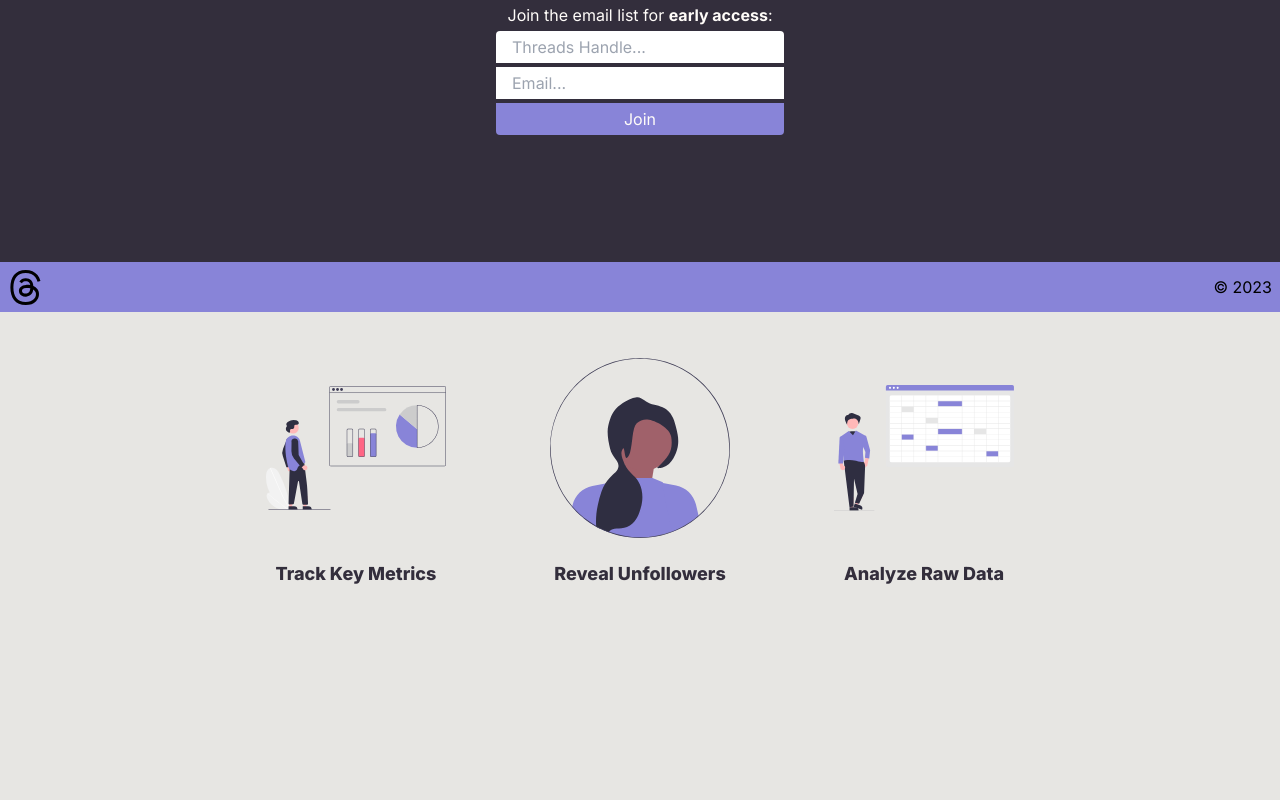
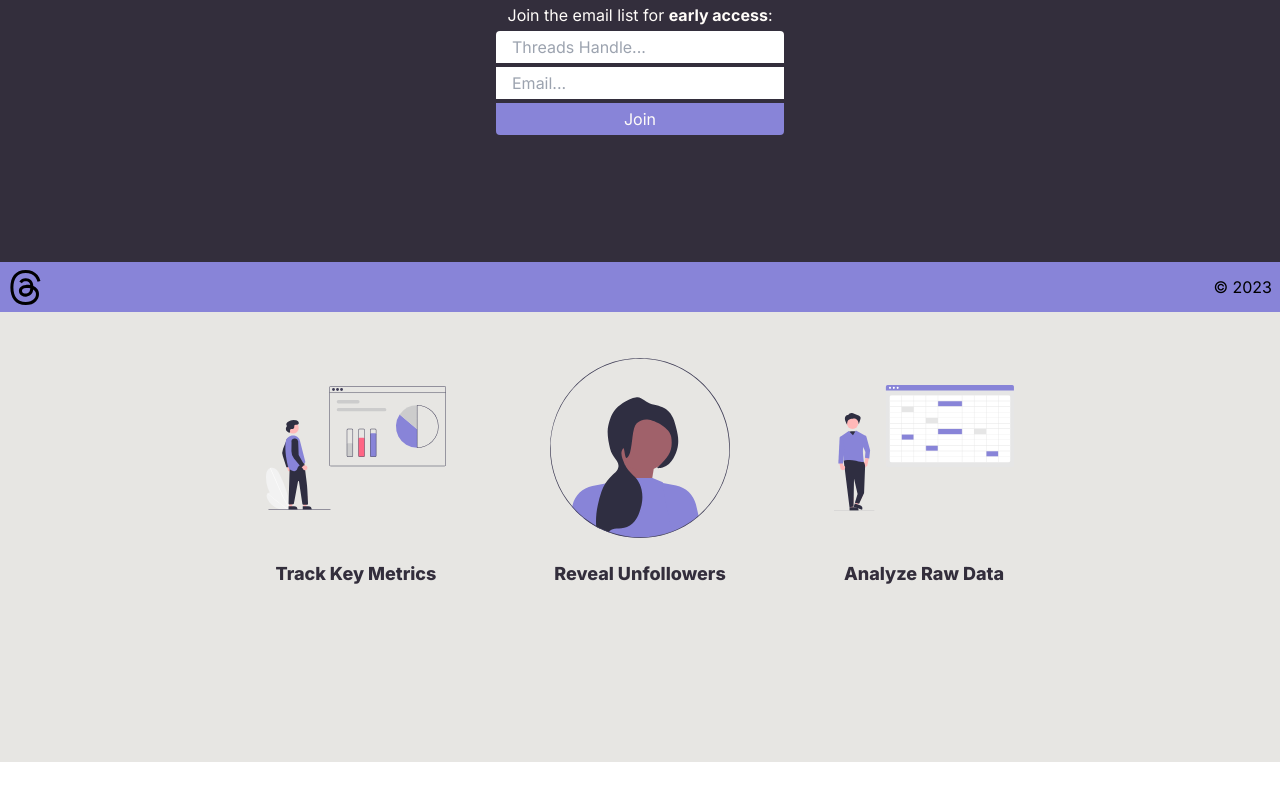
Before and after one commit to mkotik/threadsgrower-landingpage, a Next.js app: page / in a window 1280 px wide. Shown: the part 488-1288 px from the top of the page. After the commit the page ends 1250 px from the top, so only its background shows below. Built offline with nearby package versions, Linux system fonts and the light colour scheme.

Commit message:
reduce height of features panel

```diff
--- a/src/app/FeaturesPanel/FeaturesPanel.tsx
+++ b/src/app/FeaturesPanel/FeaturesPanel.tsx
@@ -5,7 +5,7 @@ import analyze from "./analyze.svg";
 
 const FeaturesPanel = () => {
   return (
-    <div className="min-h-screen bg-[#E7E6E3] pb-[70px]">
+    <div className="min-h-[500px] bg-[#E7E6E3] pb-[70px]">
       <div className="flex flex-wrap justify-center mt-20 gap-7">
         <Panel text="Track Key Metrics" logo={metrics} />
         <Panel text="Reveal Unfollowers" logo={unfollower} />
```
